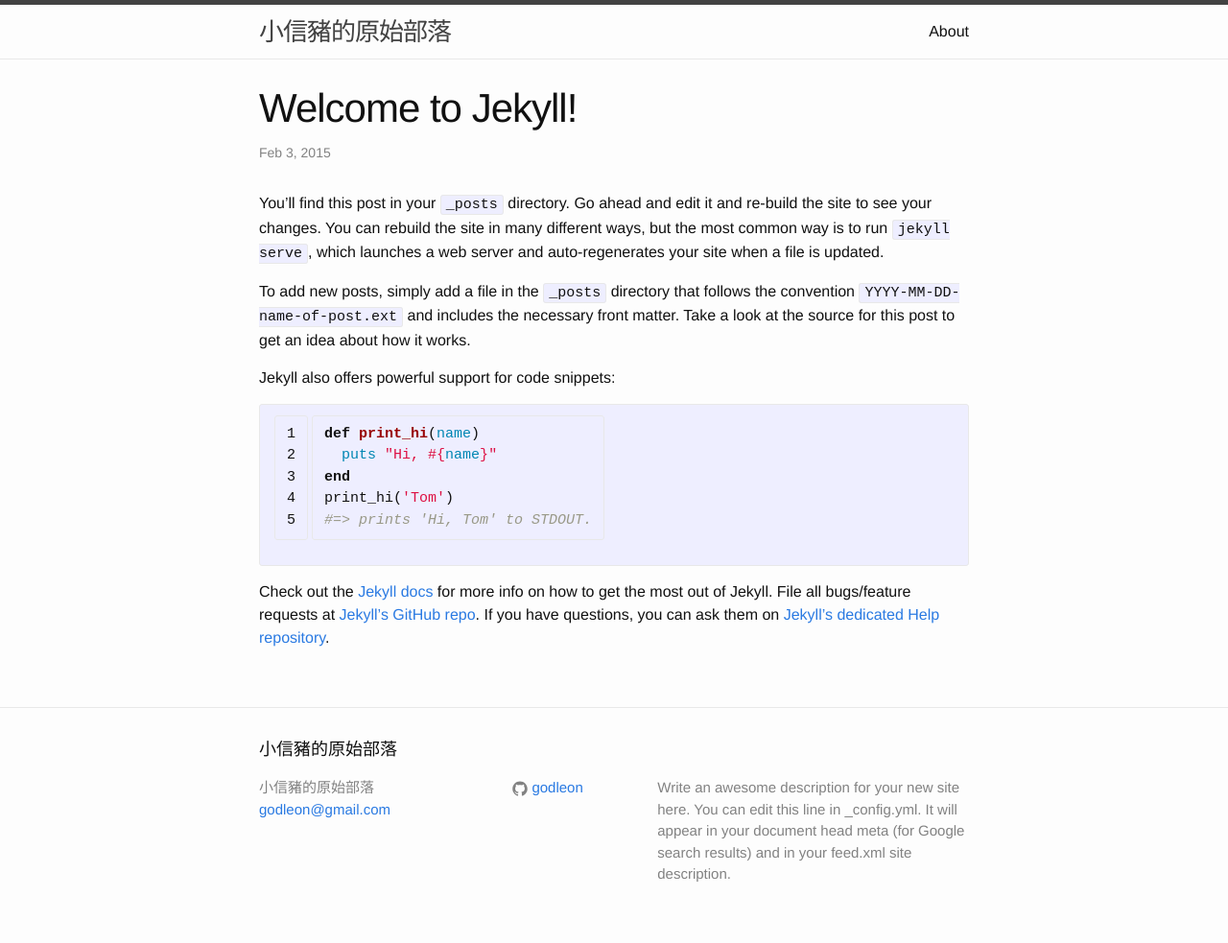
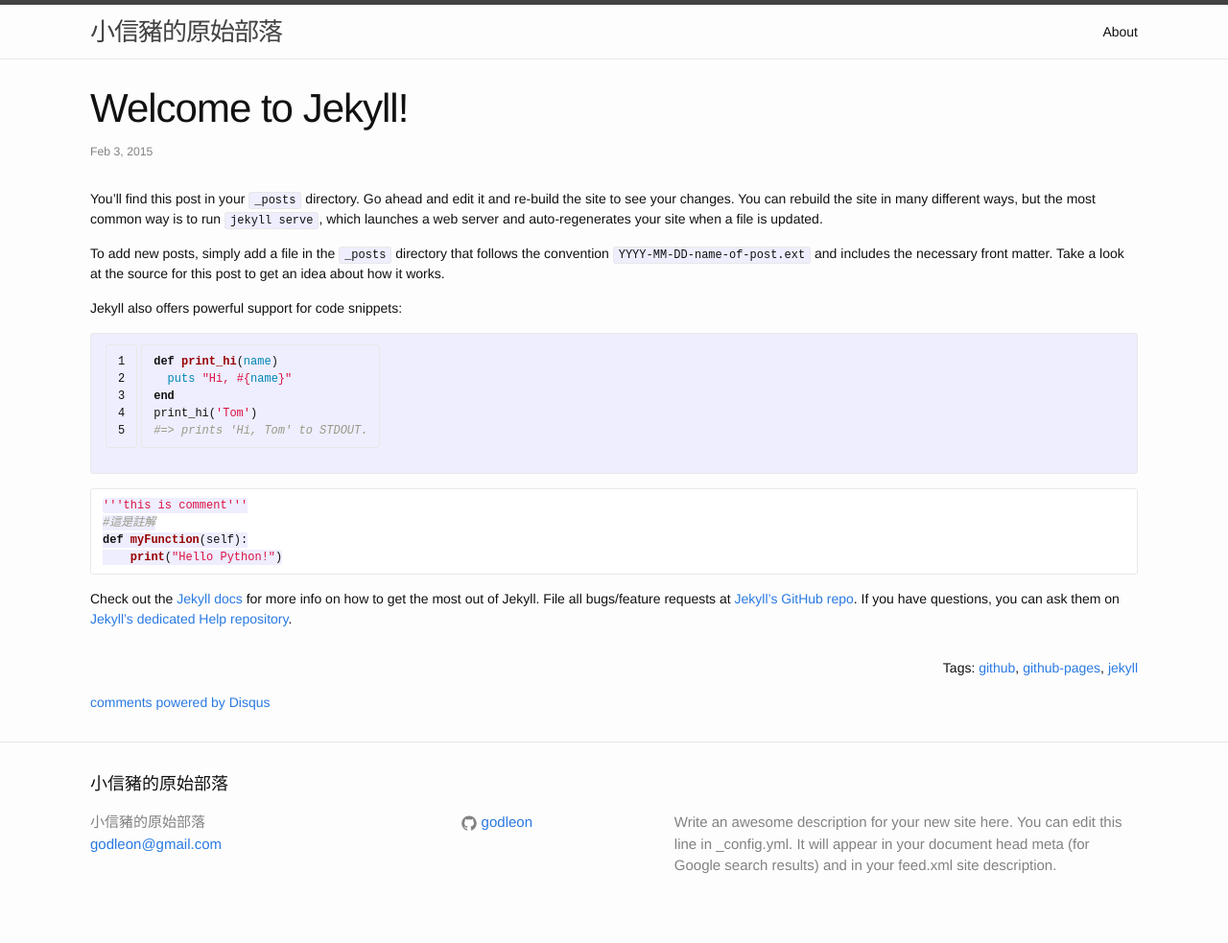
Before and after one commit to casper2048/godleon.github.io, a Jekyll site: the page built from _posts/2015-02-03-welcome-to-jekyll.markdown, in a window 1280 px wide. Shown: the whole page at 96% size. Built offline with Jekyll 4.4.1, drawn with Linux system fonts in a browser that asks for light colours; Markdown is read by kramdown in place of the engine named in the settings; comment, search, counter and statistics services are not loaded.

Commit message:
almost finish!

````diff
--- a/_config.yml
+++ b/_config.yml
@@ -11,7 +11,8 @@
 github_username:  godleon
 
 # Build settings
-markdown: kramdown
+#markdown: kramdown
+markdown: redcarpet
 
-kramdown:
-  input: GFM
+#kramdown:
+#  input: GFM
--- /dev/null
+++ b/_includes/comments.html
@@ -0,0 +1,17 @@
+{% if page.comments %}
+  <!-- Add Disqus comments. -->
+  <div id="disqus_thread"></div>
+  <script type="text/javascript">
+      /* * * CONFIGURATION VARIABLES: EDIT BEFORE PASTING INTO YOUR WEBPAGE * * */
+      var disqus_shortname = 'godleon'; // required: replace example with your forum shortname
+    var disqus_identifier = "{{ site.disqusid }}{{ page.url | replace:'index.html','' }}";
+      /* * * DON'T EDIT BELOW THIS LINE * * */
+      (function() {
+          var dsq = document.createElement('script'); dsq.type = 'text/javascript'; dsq.async = true;
+          dsq.src = '//' + disqus_shortname + '.disqus.com/embed.js';
+          (document.getElementsByTagName('head')[0] || document.getElementsByTagName('body')[0]).appendChild(dsq);
+      })();
+  </script>
+  <noscript>Please enable JavaScript to view the <a href="http://disqus.com/?ref_noscript">comments powered by Disqus.</a></noscript>
+  <a href="http://disqus.com" class="dsq-brlink">comments powered by <span class="logo-disqus">Disqus</span></a>
+{% endif %}
--- /dev/null
+++ b/_includes/post-tags.html
@@ -0,0 +1,11 @@
+<div class="post-tags">
+  Tags:
+  {% if post %}
+    {% assign tags = post.tags %}
+  {% else %}
+    {% assign tags = page.tags %}
+  {% endif %}
+  {% for tag in tags %}
+  <a href="/tags/#{{tag|slugize}}">{{tag}}</a>{% unless forloop.last %},{% endunless %}
+  {% endfor %}
+</div>
--- a/_layouts/default.html
+++ b/_layouts/default.html
@@ -10,8 +10,11 @@
     <div class="page-content">
       <div class="wrapper">
         {{ content }}
+        <p />
+        {% include comments.html %}
       </div>
     </div>
+
 
     {% include footer.html %}
 
--- a/_layouts/post.html
+++ b/_layouts/post.html
@@ -1,6 +1,7 @@
 ---
 layout: default
 ---
+
 <div class="post">
 
   <header class="post-header">
@@ -12,4 +13,6 @@
     {{ content }}
   </article>
 
+    {% include post-tags.html %}
+
 </div>
--- a/_posts/2015-02-03-welcome-to-jekyll.markdown
+++ b/_posts/2015-02-03-welcome-to-jekyll.markdown
@@ -2,7 +2,9 @@
 layout: post
 title:  "Welcome to Jekyll!"
 date:   2015-02-03 02:43:27
+comments: true
 categories: jekyll update
+tags: [github, github-pages, jekyll]
 ---
 You’ll find this post in your `_posts` directory. Go ahead and edit it and re-build the site to see your changes. You can rebuild the site in many different ways, but the most common way is to run `jekyll serve`, which launches a web server and auto-regenerates your site when a file is updated.
 
@@ -18,6 +20,13 @@
 #=> prints 'Hi, Tom' to STDOUT.
 {% endhighlight %}
 
+``` python
+'''this is comment'''
+#這是註解
+def myFunction(self):
+    print("Hello Python!")
+```
+
 Check out the [Jekyll docs][jekyll] for more info on how to get the most out of Jekyll. File all bugs/feature requests at [Jekyll’s GitHub repo][jekyll-gh]. If you have questions, you can ask them on [Jekyll’s dedicated Help repository][jekyll-help].
 
 [jekyll]:      http://jekyllrb.com
--- a/_sass/_base.scss
+++ b/_sass/_base.scss
@@ -127,7 +127,7 @@
  */
 pre,
 code {
-    font-size: 15px;
+    font-size: 12px;
     border: 1px solid $grey-color-light;
     border-radius: 3px;
     background-color: #eef;
--- a/css/main.scss
+++ b/css/main.scss
@@ -7,7 +7,7 @@
 
 // Our variables
 $base-font-family: Helvetica, Arial, sans-serif;
-$base-font-size:   16px;
+$base-font-size:   14px;
 $small-font-size:  $base-font-size * 0.875;
 $base-line-height: 1.5;
 
@@ -22,7 +22,8 @@
 $grey-color-dark:  darken($grey-color, 25%);
 
 // Width of the content area
-$content-width:    800px;
+//$content-width:    800;
+$content-width:    90%;
 
 $on-palm:          600px;
 $on-laptop:        800px;
@@ -50,3 +51,28 @@
         "layout",
         "syntax-highlighting"
 ;
+
+// for tag cloud and archives
+.tag-cloud {
+  list-style: none;
+  padding: 0;
+  text-align: justify;
+  font-size: 16px;
+  li {
+    display: inline-block;
+    margin: 0 12px 12px 0;
+  }
+}
+#archives {
+  padding: 5px;
+}
+.archive-group {
+  margin: 5px;
+  border-top: 1px solid #ddd;
+}
+.archive-item {
+  margin-left: 5px;
+}
+.post-tags {
+  text-align: right;
+}
````
Also changed, not shown: _posts/2015-02-02-django-basic-url-dispatch.markdown (added, +408 -0 lines), tags.html (added, +29 -0 lines).
